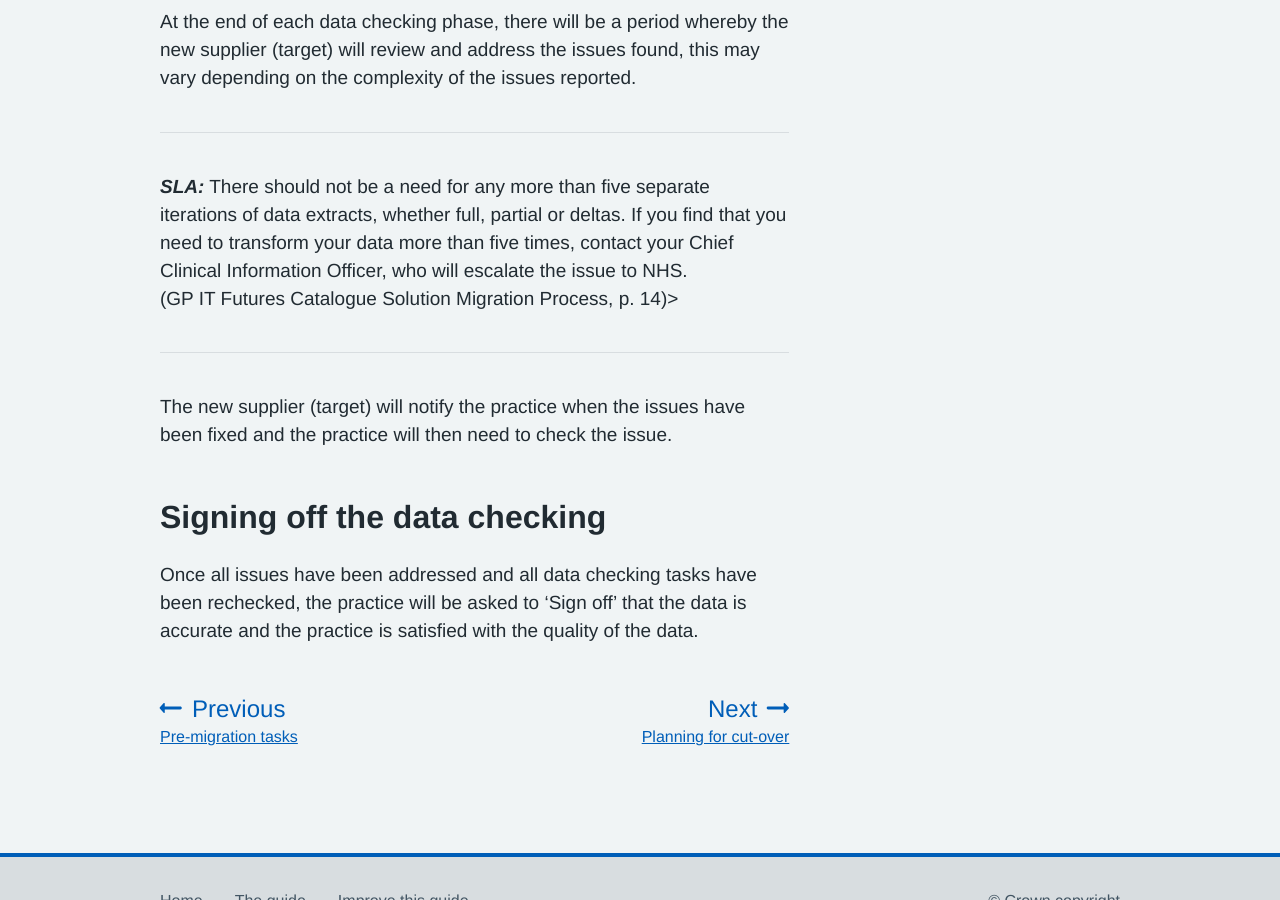
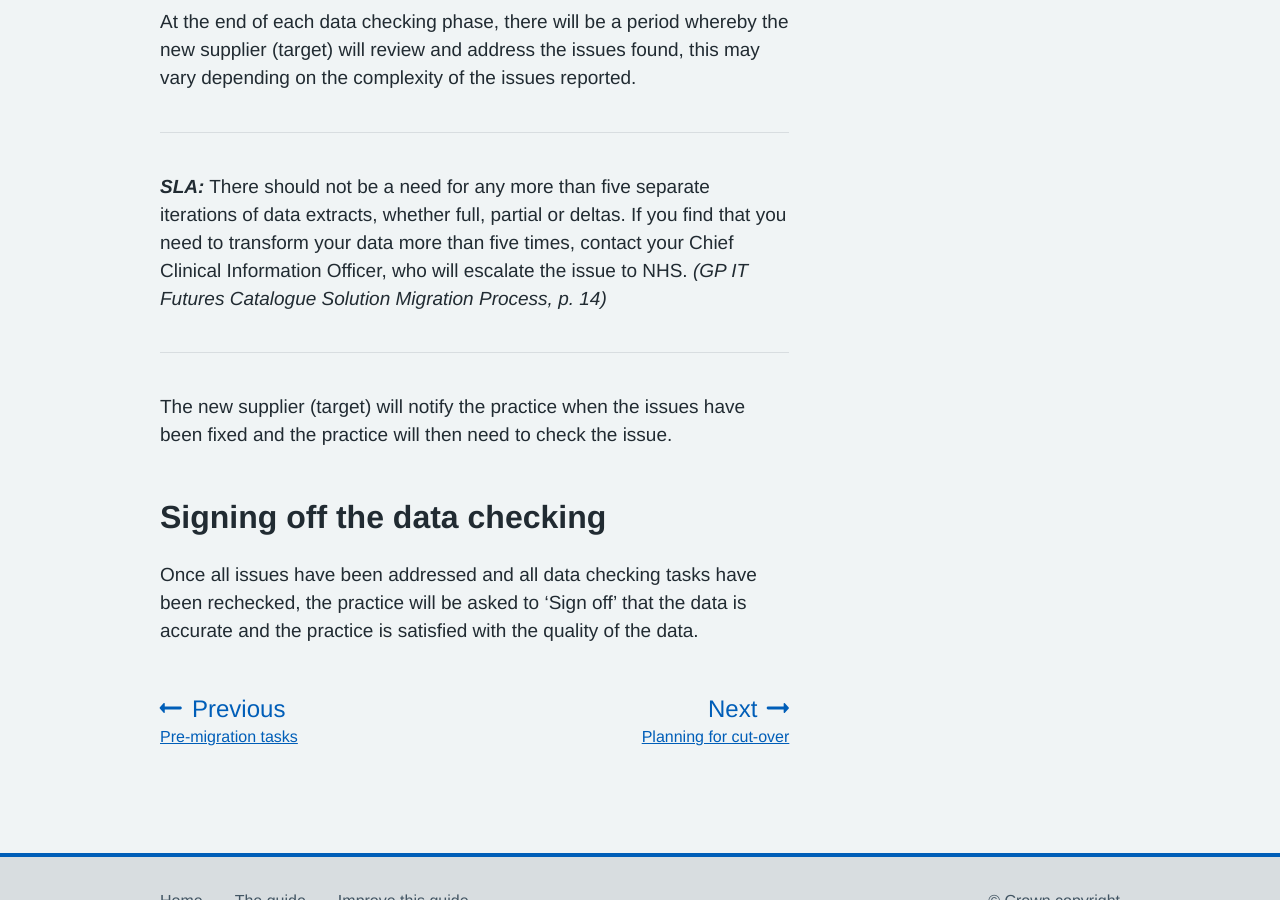
Before and after one commit to nhsconnect/prm-practice-migration, a Jekyll site: the page built from guide/04-initial-data-production.md, in a window 1280 px wide and 900 px high, scrolled down 4540 px. Built offline with Jekyll 4.4.1, drawn with Linux system fonts in a browser that asks for light colours; some web fonts are replaced.

Commit message:
italicised references to Ancillary Document

```diff
--- a/guide/04-initial-data-production.md
+++ b/guide/04-initial-data-production.md
@@ -29,8 +29,7 @@ The initial data production activity enables [data checking](#data-checking) to
 As part of the initial data production phase, the practice should be given access to the new system. The new supplier (target) will setup admin users (usually up to three).
 
 * * *
-**_SLA:_** The new supplier has two working days following loading of the data to make a test system trial environment available to your users.
-<br />(GP IT Futures Catalogue Solution Migration Process, p. 14)
+**_SLA:_** The new supplier has two working days following loading of the data to make a test system trial environment available to your users.<em>(GP IT Futures Catalogue Solution Migration Process, p. 14)</em>
 * * *
 <!-- [UPLIFT] added reference to the Step 9 SLA from Ancillary Document p. 14. Do we want a specific reference to the Ancillary doc within the guide? -->
 
@@ -62,8 +61,7 @@ Data checking generally happens in 2-3 phases:
 3. In some circumstances a third phase is required if further issues were found in the recheck, however, most migrations do not require this further recheck of the data.
 
 * * *
-**_SLA:_** You have up to five working days to complete the initial data check and report any issues to your new supplier.
-<br />(GP IT Futures Catalogue Solution Migration Process, p. 14)
+**_SLA:_** You have up to five working days to complete the initial data check and report any issues to your new supplier.<em>(GP IT Futures Catalogue Solution Migration Process, p. 14)</em>
 * * *
 <!-- [UPLIFT] added reference to the Step 9 SLA from Ancillary Document p. 14 -->
 
@@ -109,8 +107,7 @@ Each new supplier (target) will have a set method of how they would like the iss
 At the end of each data checking phase, there will be a period whereby the new supplier (target) will review and address the issues found, this may vary depending on the complexity of the issues reported.
 
 * * *
-**_SLA:_** There should not be a need for any more than five separate iterations of data extracts, whether full, partial or deltas. If you find that you need to transform your data more than five times, contact your Chief Clinical Information Officer, who will escalate the issue to NHS.
-<br />(GP IT Futures Catalogue Solution Migration Process, p. 14)>
+**_SLA:_** There should not be a need for any more than five separate iterations of data extracts, whether full, partial or deltas. If you find that you need to transform your data more than five times, contact your Chief Clinical Information Officer, who will escalate the issue to NHS. <em>(GP IT Futures Catalogue Solution Migration Process, p. 14)</em>
 * * *
 <!-- [UPLIFT] added reference to the Supplier SLA in terms of responding to queries from a Migration Management Agent -->
 <!-- [GAP] the Ancillary Document tells practices to escalate to a 'Migration Management Agent' but we don't yet know how practices are expected to contact this 'Agent'. Placeholder text instructs practices to contact their CCIO, who will escalate on their behalf-->
```
